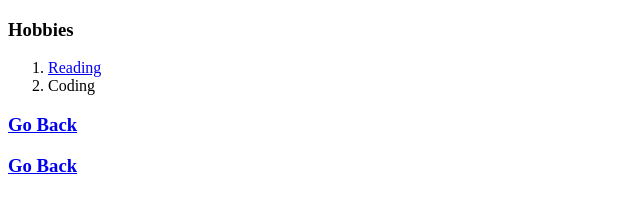
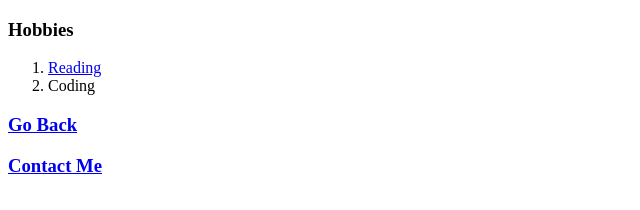
Before and after one commit to Gauravgoyal10/CV, a plain HTML site: page hobbies.html in a window 1280 px wide. Shown: the full height of the page, 0-640 px from the left. Drawn offline with Linux system fonts and the light colour scheme.

Commit message:
Update hobbies.html

```diff
--- a/hobbies.html
+++ b/hobbies.html
@@ -15,6 +15,6 @@
       </li>
     </ol>
   <h3>  <a href="index.html">Go Back</a></h3>
-    <h3>  <a href="contactme.html">Go Back</a></h3>
+    <h3>  <a href="contactme.html">Contact Me</a></h3>
   </body>
 </html>
```
